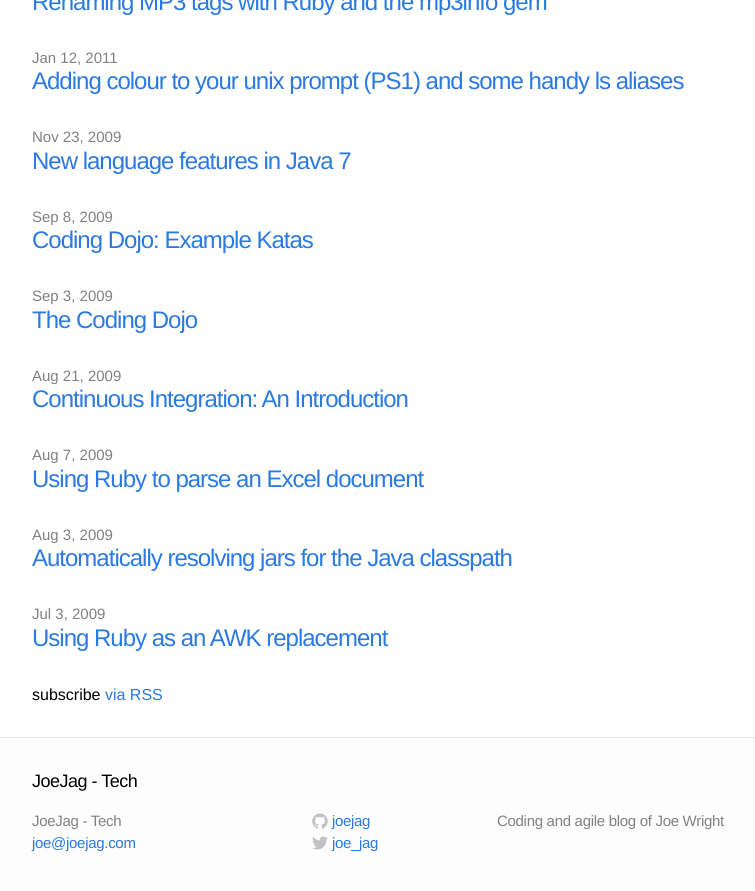
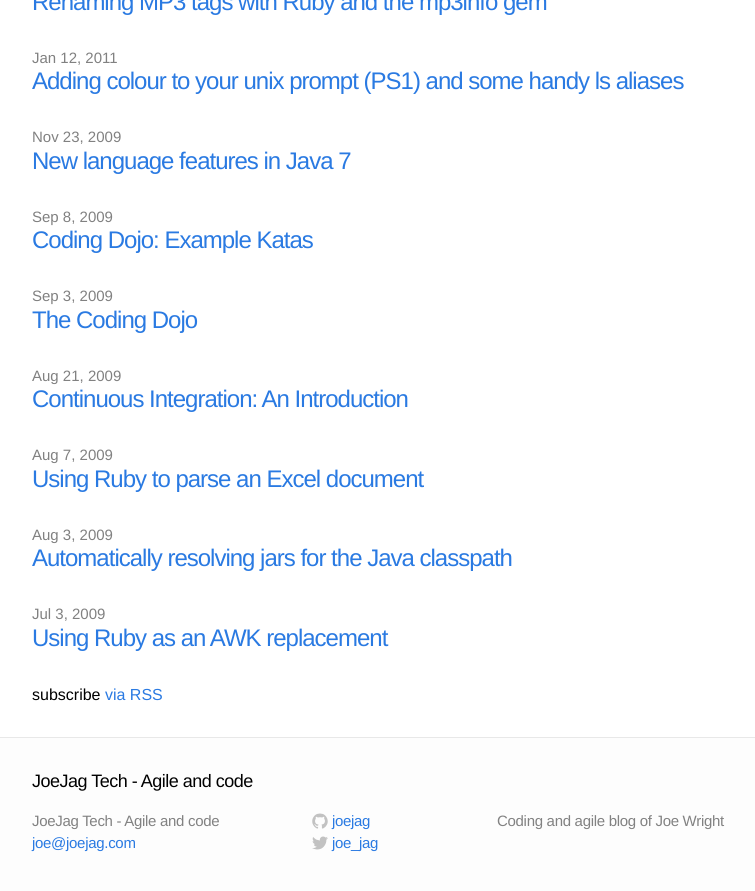
Before and after one commit to joejag/techblog, a Jekyll site: the page built from index.html, in a window 1280 px wide and 900 px high, scrolled down 1238 px. Shown: the top 891 px of the window, without its empty margins (208-963 px from the left). Built offline with Jekyll 4.4.1, drawn with Linux system fonts in a browser that asks for light colours; some of the changed text lies outside the part shown.

```diff
--- a/_config.yml
+++ b/_config.yml
@@ -1,5 +1,5 @@
 # Site settings
-title: JoeJag - Tech
+title: JoeJag Tech - Agile and code
 email: joe@joejag.com
 description: "Coding and agile blog of Joe Wright"
 baseurl: ""
--- a/_includes/head.html
+++ b/_includes/head.html
@@ -4,6 +4,7 @@
     <title>{% if page.title %}{{ page.title }}{% else %}{{ site.title }}{% endif %}</title>
     <meta name="viewport" content="width=device-width">
     <meta name="description" content="{{ site.description }}">
+    <link rel="alternate" type="application/atom+xml" title="JoeJag :: Tech RSS Feed" href="{{ site.baseurl }}/feed.xml" />
     <link rel="canonical" href="{{ page.url | replace:'index.html','' | prepend: site.baseurl | prepend: site.url }}">
 
     <!-- Custom CSS -->
```
